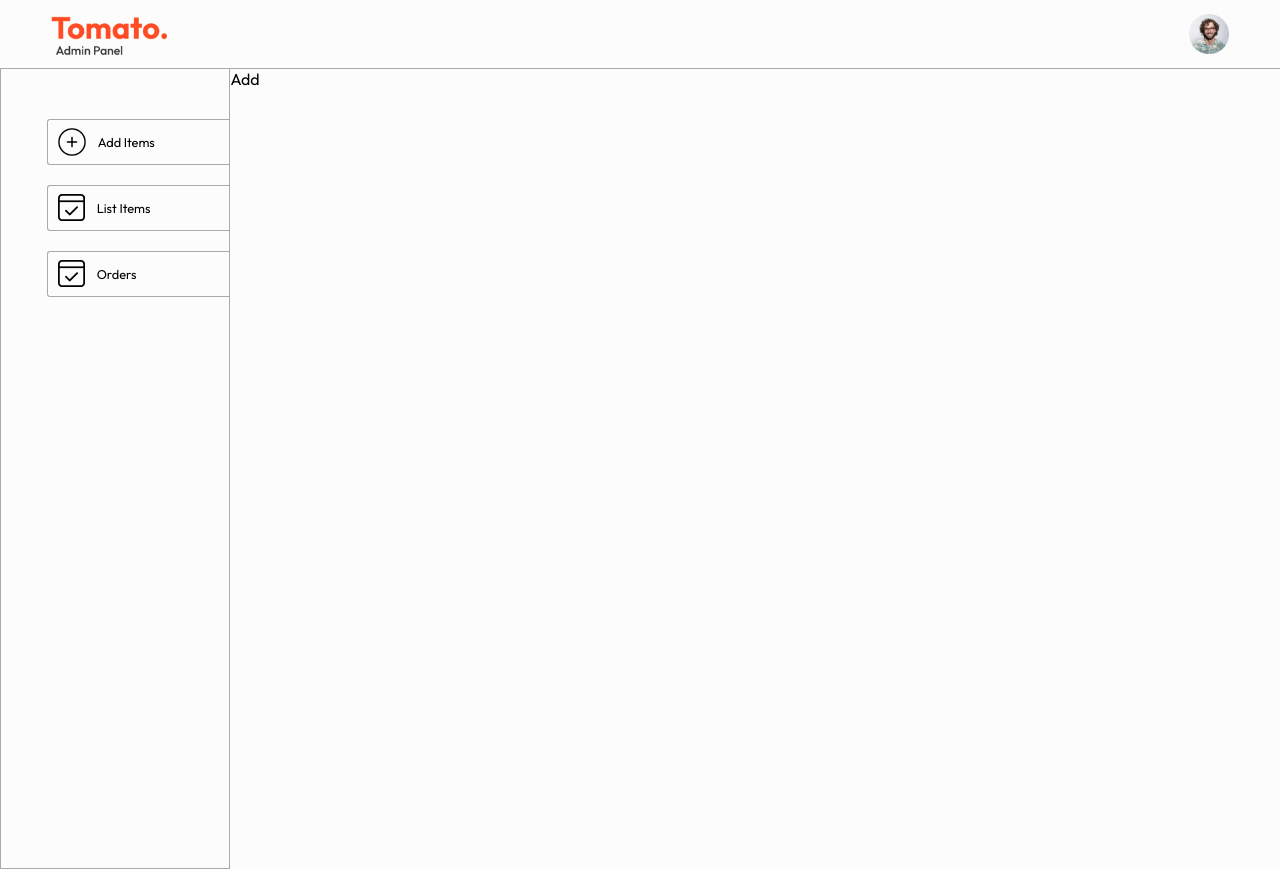
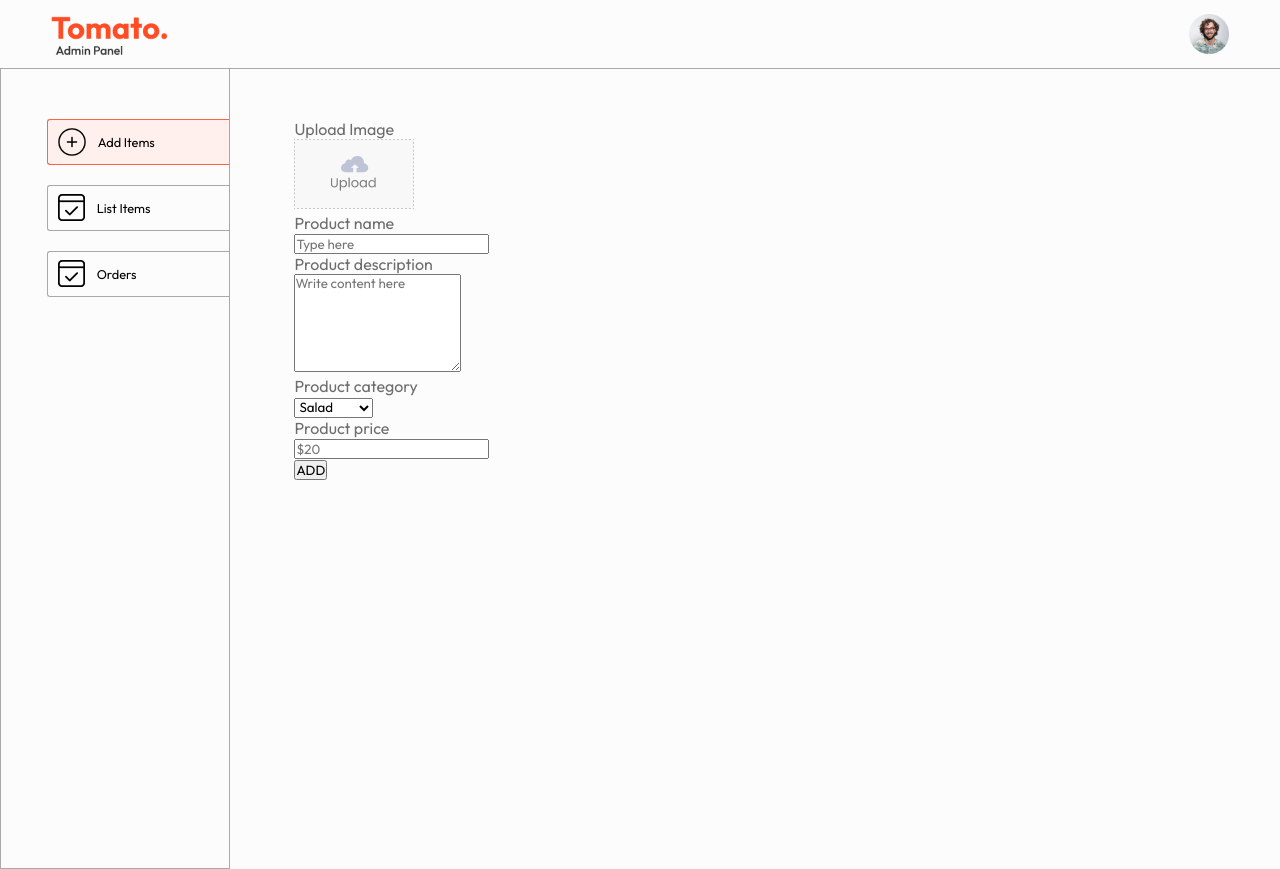
Before and after one commit to Khang8078/food-delivery, a React (Vite) app in the folder admin/: page /add in a window 1280 px wide. Built offline with nearby package versions, Linux system fonts and the light colour scheme.

Commit message:
working on admin panel

```diff
--- a/admin/src/components/Sidebar/Sidebar.css
+++ b/admin/src/components/Sidebar/Sidebar.css
@@ -24,6 +24,12 @@
     border-radius: 3px 0px 0px 3px;
 }
 
+.sidebar-option.active{
+    background-color: #fff0ed;
+    border-color: tomato ;
+
+}
+
     @media (max-width:900px) {
         .sidebar-option p{
             display: none;
--- a/admin/src/pages/Add/Add.css
+++ b/admin/src/pages/Add/Add.css
@@ -0,0 +1,7 @@
+.add{
+    width: 70%;
+    margin-left: max(5vw, 25px);
+    margin-top: 50px;
+    color: #6d6d6d;
+    font-size: 16px;
+}
--- a/admin/src/pages/Add/Add.jsx
+++ b/admin/src/pages/Add/Add.jsx
@@ -1,8 +1,48 @@
 //import React from 'react'
+import { assets } from '../../assets/assets'
 import './Add.css'
 const Add = () => {
   return (
-    <div>Add</div>
+    <div className='add'>
+        <form className='flex-col'>
+            <div className="add-img-upload flex-col">
+                <p>Upload Image</p>
+                <label htmlFor="image">
+                    <img src={assets.upload_area} alt="" />
+                </label>
+                <input type="file" id='image' hidden required />
+            </div>
+            <div className="add-product-name flex-col">
+                <p>Product name</p>
+                <input type="text" name='name' placeholder='Type here' />
+            </div>
+            <div className="add-product-description flex-col">
+                <p>Product description</p>
+                <textarea name="description" rows="6" placeholder='Write content here' required></textarea>
+            </div>
+            <div className="add-category-price">
+                <div className="add-category flex-col">
+                    <p>Product category</p>
+                    <select name="category" id="">
+                        <option value="Salad">Salad</option>
+                        <option value="Rolls">Rolls</option>
+                        <option value="Deserts">Deserts</option>
+                        <option value="Sandwich">Sandwich</option>
+                        <option value="Cake">Cake</option>
+                        <option value="Pure Veg">Pure Veg</option>
+                        <option value="Pasta">Pasta</option>
+                        <option value="Noodles">Noodles</option>
+                    </select>
+                </div>
+                <div className="add-price">
+                    <p>Product price</p>
+                    <input type="Number" name='price' placeholder='$20' />
+                </div>
+            </div>
+            <button type='submit' className='add-btn'>ADD</button>
+
+        </form>
+    </div>
   )
 }
 
```
